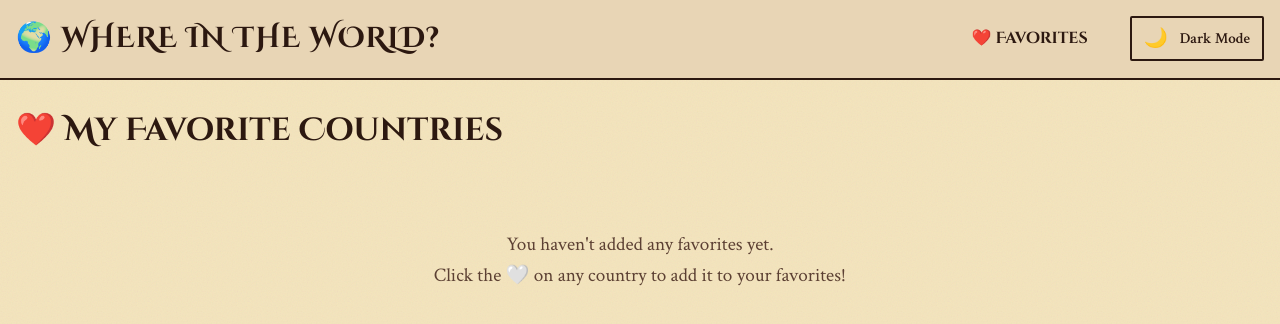
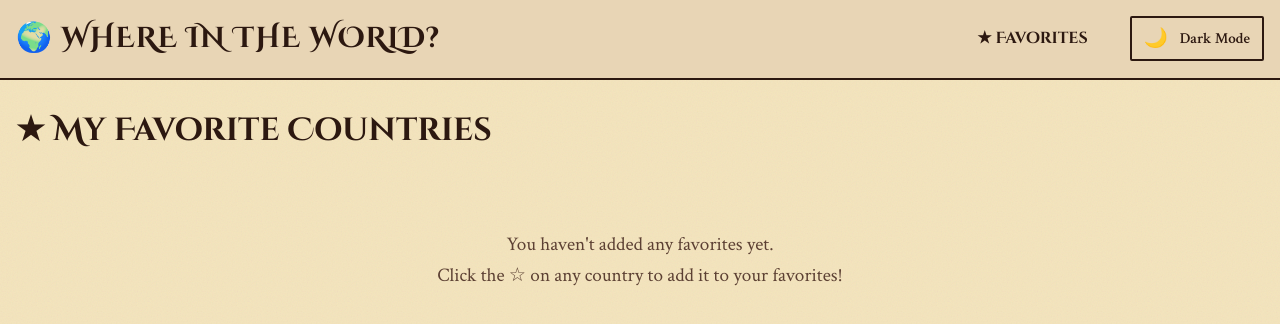
Before and after one commit to toochigit/AtlasWorld, a React (Vite) app: page /favorites in a window 1280 px wide. Shown: the top 324 px of the page. Built offline with nearby package versions, Linux system fonts and the light colour scheme.

Commit message:
style: replace heart icons with star icons for favorites
- Update FavoriteButton to use star (/) instead of heart
- Update Header link to use star icon
- Update Favorites page title and empty state message
- Better fit for the vintage explorer theme

```diff
--- a/src/components/FavoriteButton.jsx
+++ b/src/components/FavoriteButton.jsx
@@ -17,7 +17,7 @@ function FavoriteButton({ country, large = false }) {
             aria-label={favorite ? "Remove from favorites" : "Add to favorites"}
             title={favorite ? "Remove from favorites" : "Add to favorites"}
         >
-            {favorite ? '❤️' : '🤍'}
+            {favorite ? '★' : '☆'}
         </button>
     );
 }
--- a/src/components/Header.jsx
+++ b/src/components/Header.jsx
@@ -13,7 +13,7 @@ function Header({ theme, toggleTheme }) {
                 </Link>
                 <div style={{ display: 'flex', alignItems: 'center', gap: '1.5rem' }}>
                     <Link to="/favorites" className="favorites-link">
-                        <span>❤️ Favorites</span>
+                        <span>★ Favorites</span>
                         {favorites.length > 0 && (
                             <span className="favorites-badge">{favorites.length}</span>
                         )}
--- a/src/pages/Favorites.jsx
+++ b/src/pages/Favorites.jsx
@@ -7,13 +7,13 @@ function Favorites() {
     return (
         <div className="container">
             <h1 style={{ marginTop: '2rem', marginBottom: '1rem' }}>
-                ❤️ My Favorite Countries {favorites.length > 0 && `(${favorites.length})`}
+                ★ My Favorite Countries {favorites.length > 0 && `(${favorites.length})`}
             </h1>
 
             {favorites.length === 0 ? (
                 <div className="no-results">
                     <p>You haven't added any favorites yet.</p>
-                    <p>Click the 🤍 on any country to add it to your favorites!</p>
+                    <p>Click the ☆ on any country to add it to your favorites!</p>
                 </div>
             ) : (
                 <div className="country-grid">
```
